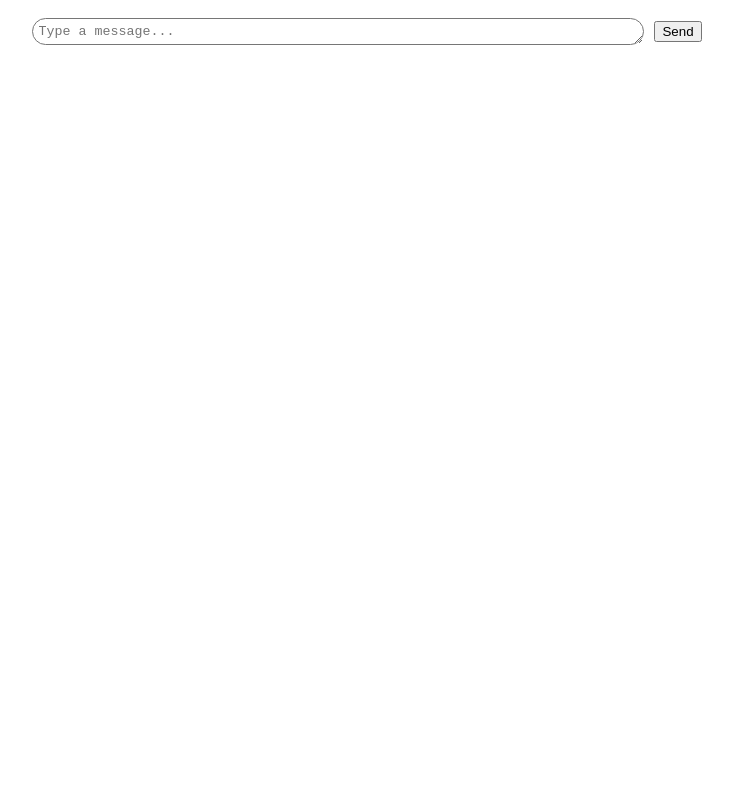
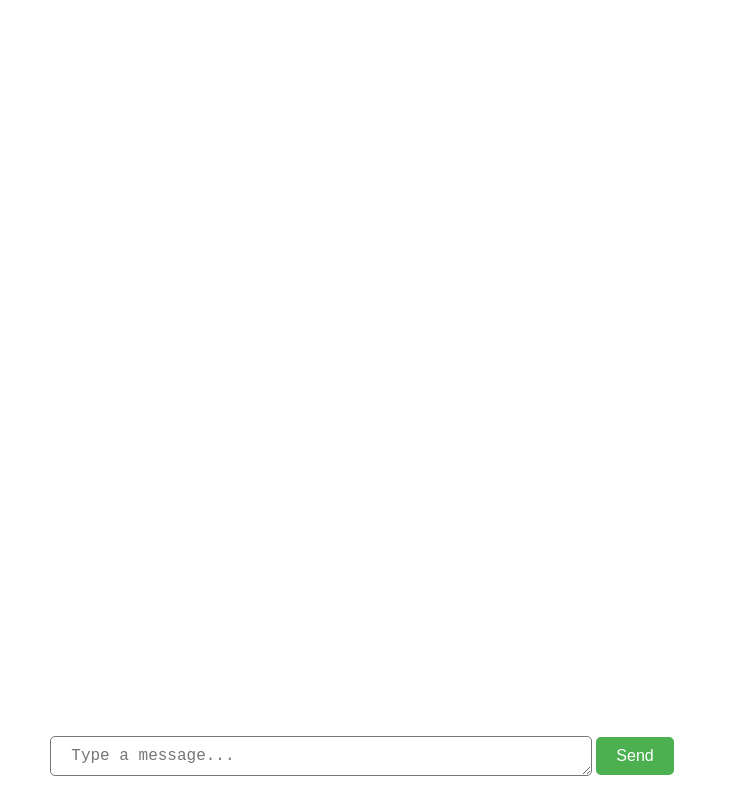
Before and after one commit to OPSugarrush/ProgBlackCollab2AIChatBot, a React (Vite) app in the folder Joshua_AI_Interface/: page / in a window 1280 px wide. Shown: the whole page, without its empty margins (278-1011 px from the left). Built offline with nearby package versions, Linux system fonts and the light colour scheme.

Commit message:
Extra functionality and fake AI response

```diff
--- a/Joshua_AI_Interface/package.json
+++ b/Joshua_AI_Interface/package.json
@@ -11,7 +11,8 @@
   },
   "dependencies": {
     "react": "^19.2.4",
-    "react-dom": "^19.2.4"
+    "react-dom": "^19.2.4",
+    "uuid": "^13.0.0"
   },
   "devDependencies": {
     "@eslint/js": "^9.39.4",
--- a/Joshua_AI_Interface/src/components/ChatContainer.tsx
+++ b/Joshua_AI_Interface/src/components/ChatContainer.tsx
@@ -2,6 +2,7 @@ import InputBox from "./InputBox";
 import MessageList from "./MessageList";
 import type { Message } from "../type";
 import { useState } from "react";
+import {v4 as uuidv4} from 'uuid';
 
 function ChatContainer(){
     const [messages, setMessages] = useState<Message[]>([])
@@ -9,13 +10,27 @@ function ChatContainer(){
 
     // Updating message list
     const onSendMessage = (message: Message) => {
-        setMessages([...messages, message])
+        console.log("New Message:", message); // Debugging log
+        setMessages(prevMessages => [...prevMessages, message])
+
+        // Simulate system response after user sends a message
+        setIsLoading(true)
+        setTimeout(() => {
+            const systemMessage: Message = {
+                id: uuidv4(),
+                sender: 'system',
+                content: `Echo: ${message.content}`,
+                timestamp: new Date().toISOString(),
+            }
+            setMessages(prevMessage => [...prevMessage, systemMessage])
+            setIsLoading(false)
+        }, 1000) // Delay to simulate response time
     }
 
-    return(<>
+    return(<div className="chat-container">
         <MessageList messages={messages}></MessageList>
-        <InputBox onSendMessage={onSendMessage}></InputBox>
-    </>)
+        <InputBox onSendMessage={onSendMessage} isLoading={isLoading} setLoading={setIsLoading}></InputBox>
+    </div>)
 }
 
 export default ChatContainer
--- a/Joshua_AI_Interface/src/components/InputBox.tsx
+++ b/Joshua_AI_Interface/src/components/InputBox.tsx
@@ -1,28 +1,61 @@
-import { useState, type ChangeEvent } from 'react';
+import { useEffect, useState, type ChangeEvent } from 'react';
 import type { Message } from '../type';
 import type { InputBoxProps } from '../type';
+import { v4 as uuid } from 'uuid';
 
 function InputBox(inputProps: InputBoxProps){
 
     const [text, setText] = useState('');
 
+    // Button style changes when loading state changes
+    useEffect(() => {
+        changeButtonDesign();
+    }, [inputProps.isLoading])
+
+    const changeButtonDesign = () => {
+        const sendButton = document.querySelector('.sendButton') as HTMLButtonElement | null;
+        if (sendButton) {
+            if (inputProps.isLoading) {
+                sendButton.style.backgroundColor = '#ccc';
+                sendButton.style.cursor = 'not-allowed';
+            } else {
+                sendButton.style.backgroundColor = '#4CAF50';
+                sendButton.style.cursor = 'pointer';
+            }
+        }
+    }
     // Handling sending messages
     const handleSend = () => {
-        let dateTime = new Date()
-
         const newMessage: Message = {
-            id: "CHANGE SOON",
+            id: uuid(),
             sender: "user",
             content: text,
-            timestamp: dateTime.toLocaleTimeString()
+            timestamp: new Date().toISOString()
         }
 
         inputProps.onSendMessage(newMessage)
+        inputProps.setLoading(true)
         setText("") // Clear input box after sending
     }
 
+    // Handles keypresses in textarea
+    const handleKeyDown = (e: React.KeyboardEvent<HTMLTextAreaElement>) => {
+        if (e.key === "Enter" && !e.shiftKey) {
+            e.preventDefault();
+            handleSend();
+        }
+    };
+
     // Handling text change in input box
-    const handleChange = (e: ChangeEvent<HTMLTextAreaElement>) => { setText(e.target.value) }
+    const handleChange = (e: ChangeEvent<HTMLTextAreaElement>) =>
+        {
+            const target = e.target;
+
+            setText(target.value);
+
+            target.style.height = 'auto';
+            target.style.height = `${target.scrollHeight}px`;
+        }
 
     return(
         <div className = "input-container">
@@ -33,11 +66,13 @@ function InputBox(inputProps: InputBoxProps){
                 value={text}
                 maxLength={500}
                 onChange={handleChange}
-                disabled={inputProps.disabled}/>
+                onKeyDown={handleKeyDown}
+                disabled={inputProps.isLoading}/>
 
             <button
                 className="sendButton"
-                onClick={handleSend}>
+                onClick={handleSend}
+                disabled={inputProps.isLoading || text.trim() === ""}>
                 Send
             </button>
         </div>
--- a/Joshua_AI_Interface/src/components/MessageItem.tsx
+++ b/Joshua_AI_Interface/src/components/MessageItem.tsx
@@ -1,17 +1,20 @@
 // Individual bubbles (styles differ for "User" vs. "Assistant")
+import "../index.css"
 import type { Message } from "../type";
 
 function MessageItem(message: {message: Message}){
     const { content, sender, timestamp } = message.message;
+    // Add an icon to determine who is user and who is system
+    if (sender == "system"){
+        return( <div className="message-item-system">
+        <h3>{content}</h3>
+        </div>)
+    }
 
-    return(
-        // Little Icon to represent AI goes here
-        <h1 className="message-item">
-            {sender === 'system' && null}
-            {content}. {timestamp}
-        </h1>
+    return(<div className="message-item-user">
+        <h3>{content}</h3>
+        </div>
     )
-
 }
 
 export default MessageItem
--- a/Joshua_AI_Interface/src/components/MessageList.tsx
+++ b/Joshua_AI_Interface/src/components/MessageList.tsx
@@ -1,14 +1,30 @@
 // A scrollable area that maps through the messages
+import { useEffect, useRef } from "react";
 import type { Message } from "../type";
 import MessageItem from "./MessageItem";
 
 function MessageList(MessageInfo: {messages: Message[]}){
-     // Use MessageItem for each message
-     let messageItems = MessageInfo.messages.map(mesg => <MessageItem message={mesg}/>)
+     // Ref to dummy div at end of message list
+     const messagesEndRef = useRef<HTMLDivElement | null>(null);
+
+     const scrollToBottom = () => {
+          messagesEndRef.current?.scrollIntoView({ behavior: 'smooth' });
+     };
+
+     // UseEffect used to scroll to dummy div when messaage list changes
+     useEffect(() => {
+          scrollToBottom();
+     }, [MessageInfo.messages]);
+
+     console.log("Message List:", MessageInfo.messages); // Check if messsages update correctly
+
+     let messageItems = MessageInfo.messages.map((message, index) => <MessageItem key={index} message={message}/>)
 
      return(
           <div className="message-list">
                {messageItems}
+
+               <div ref={messagesEndRef} />
           </div>
      )
 
--- a/Joshua_AI_Interface/src/index.css
+++ b/Joshua_AI_Interface/src/index.css
@@ -1,14 +1,71 @@
 .chat-textarea {
-  border-radius: 20px;
-  padding: 5px;
-  margin: 10px;
+  border-radius: 5px;
+  padding: 10px 20px;
+  margin: 4px 2px;
+  font-size: 16px;
   min-width: 400px;
-  width: 600px;
-
+  width: 500px;
 }
 
 .input-container {
   display: flex;
   justify-content: center;
   align-items: center;
+  position: absolute;
+  bottom: 0;
+  width: 100%;
+  margin: 20px;
 }
+
+.chat-container {
+  display: flex;
+  flex-direction: column;
+  align-items: center;
+  height: 90vh;
+  padding: 10px;
+}
+
+.sendButton{
+  background-color: #4CAF50;
+  border: none;
+  color: white;
+  padding: 10px 20px;
+  text-align: center;
+  text-decoration: none;
+  display: inline-block;
+  font-size: 16px;
+  margin: 4px 2px;
+  cursor: pointer;
+  border-radius: 5px;
+}
+
+.sendButton:hover {
+  background-color: #45a049;
+}
+
+.message-list {
+  display: flex;
+  flex-direction: column;
+  width: 600px;
+  padding: 10px;
+  max-height: 400px;
+  overflow-y: auto;
+}
+
+.message-item-user {
+  background-color: #DCF8C6;
+  border-radius: 10px;
+  padding: 10px;
+  margin: 0px 10px;
+  max-width: 60%;
+  align-self: flex-end;
+}
+
+.message-item-system {
+  background-color: #E6E6E6;
+  border-radius: 10px;
+  padding: 5px;
+  margin: 0px 10px;
+  max-width: 60%;
+  align-self: flex-start;
+}
--- a/Joshua_AI_Interface/src/type.ts
+++ b/Joshua_AI_Interface/src/type.ts
@@ -10,6 +10,7 @@ export interface Message {
 export interface InputBoxProps {
   // Attributes passed to InputBox component
     onSendMessage: (message: Message) => void;
-    disabled?: boolean
+    isLoading?: boolean
     placeholder?: string
+    setLoading: (loading: boolean) => void;
 }
```
Also changed, not shown: 1 other file (tests, documents, lock files or other folders).
